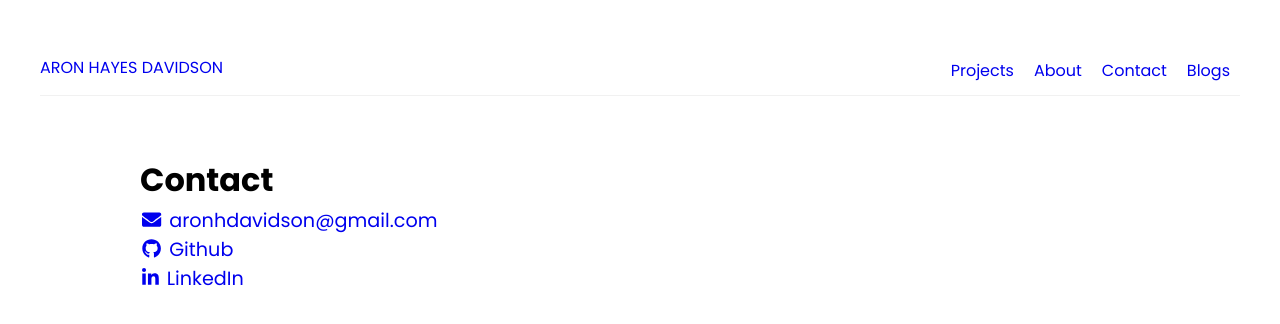
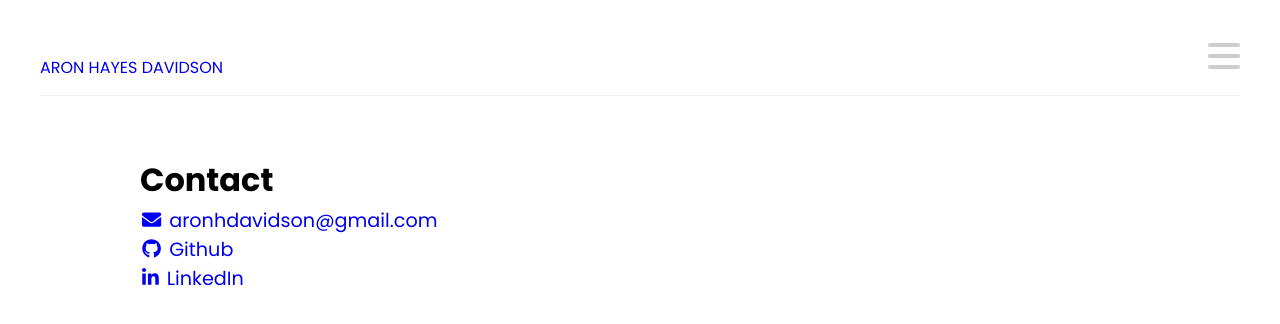
Before and after one commit to Aron-HD/React-website, a React (Create React App) app: page /contact in a window 1280 px wide. Shown: the top 324 px of the page. Built offline with nearby package versions, Linux system fonts and the light colour scheme.

Commit message:
changed burger to always show and changed a tags to links

```diff
--- a/src/components/Showcase/Burger.js
+++ b/src/components/Showcase/Burger.js
@@ -5,17 +5,17 @@ import Menu from "./Menu";
 const StyledBurger = styled.div`
   width: 2rem;
   height: 2rem;
-  position: fixed;
+  /* position: fixed; */
   top: 40px;
   right: 40px;
   z-index: 20;
   display: none;
 
-  @media (max-width: 768px) {
-    display: flex;
-    justify-content: space-around;
-    flex-flow: column nowrap;
-  }
+  /* @media (max-width: 768px) { */
+  display: flex;
+  justify-content: space-around;
+  flex-flow: column nowrap;
+  /* } */
 
   div {
     width: 2rem;
--- a/src/components/Showcase/Menu.js
+++ b/src/components/Showcase/Menu.js
@@ -1,51 +1,71 @@
 import styled from "styled-components";
+import { Link } from "react-router-dom";
+import Social from "../Social";
 
-const StyledMenu = styled.ul`
-  list-style: none;
-  display: flex;
-  flex-flow: row-nowrap;
-  margin-block-start: 0px;
-  margin-block-end: 0px;
-  margin-inline-start: 0px;
-  margin-inline-end: 0px;
-  padding-inline-start: 0px;
-  li {
-    padding: 18px 10px;
-  }
-
-  @media (max-width: 768px) {
-    flex-flow: column nowrap;
+const StyledMenu = styled.div`
+  all: revert;
+  display: grid;
+  /* flex-flow: column nowrap; */
+  grid-template-rows: 1 1fr;
+  grid-template-columns: 1 1fr;
+  align-items: center;
+  justify-content: left;
   background-color: #0d2538;
   position: fixed;
   transform: ${({ open }) => (open ? "translateX(0)" : "translate(100%)")};
   top: 0;
   right: 0;
   height: 100vh;
-    width: 40vw;
+  width: 15vw;
   padding: 40px;
   transition: transform 0.3s ease-in-out;
 
+  ul {
+    display: grid
+    justify-items: center;
+    align-content: center;
+    justify-content: left;
+    align-items: left;
+    list-style: none;
     li {
+      padding: 18px 10px;
+      /* color: #fff; */
+      a {
+        transition: 0.2s;
         color: #fff;
       }
+      a:hover {
+        color: #f1356d;
+        letter-spacing: 1px;
+        transition: 0.2s;
+      }
+    }
+  }
+
+  @media (max-width: 768px) {
+    width: 35vw;
+    padding-left: 20px;
   }
 `;
 
 const Menu = ({ open }) => {
   return (
     <StyledMenu open={open}>
+      <ul>
         <li>
-        <a href="/projects">Projects</a>
+          <Link to="/projects">Projects</Link>
         </li>
         <li>
-        <a href="/about">About</a>
+          <Link to="/about">About</Link>
         </li>
         <li>
-        <a href="/contact">Contact</a>
+          <Link to="/contact">Contact</Link>
         </li>
         <li>
-        <a href="/blogs">Blogs</a>
+          <Link to="/blogs">Blogs</Link>
         </li>
+      </ul>
+      <Social />
     </StyledMenu>
   );
 };
```
Lines whose indentation alone changed are shown as unchanged.
